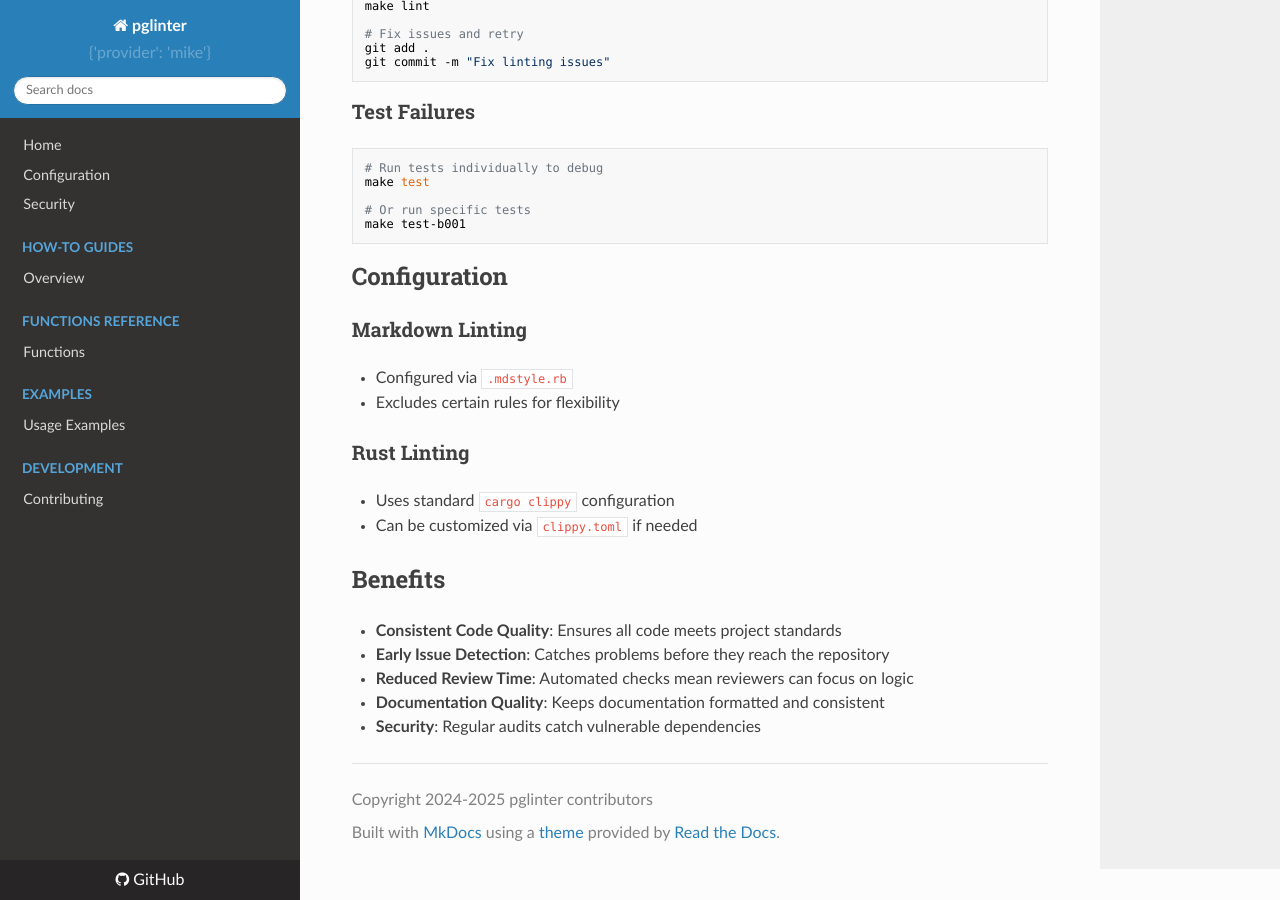
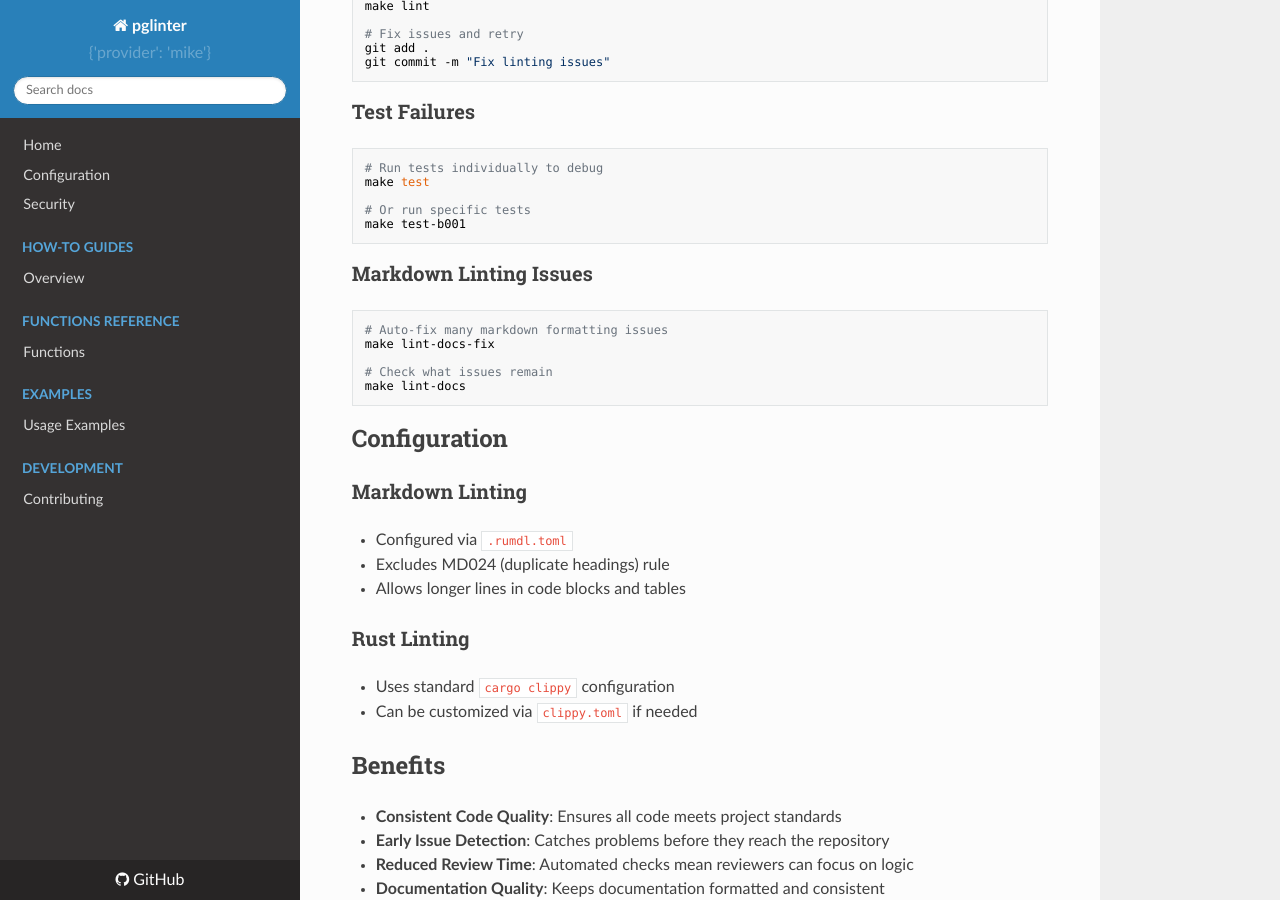
Before and after one commit to pmpetit/pglinter, an MkDocs documentation site: the page built from docs/dev/precommit.md, in a window 1280 px wide and 900 px high, scrolled down 2125 px. Built offline with MkDocs 1.6.1, drawn with Linux system fonts in a browser that asks for light colours; nearby versions of some CDN libraries.

Commit message:
add markdown linter

````diff
--- a/docs/dev/precommit.md
+++ b/docs/dev/precommit.md
@@ -113,11 +113,22 @@ make test
 make test-b001
 ```
 
+### Markdown Linting Issues
+
+```bash
+# Auto-fix many markdown formatting issues
+make lint-docs-fix
+
+# Check what issues remain
+make lint-docs
+```
+
 ## Configuration
 
 ### Markdown Linting
-- Configured via `.mdstyle.rb`
-- Excludes certain rules for flexibility
+- Configured via `.rumdl.toml`
+- Excludes MD024 (duplicate headings) rule
+- Allows longer lines in code blocks and tables
 
 ### Rust Linting
 - Uses standard `cargo clippy` configuration
````
Also changed, not shown: CONTRIBUTING.md (+4 -1 lines), docs/dev/README.md (+1 -0 lines), docs/functions/README.md (+1 -0 lines), .rumdl.toml (added), 3 other files.
